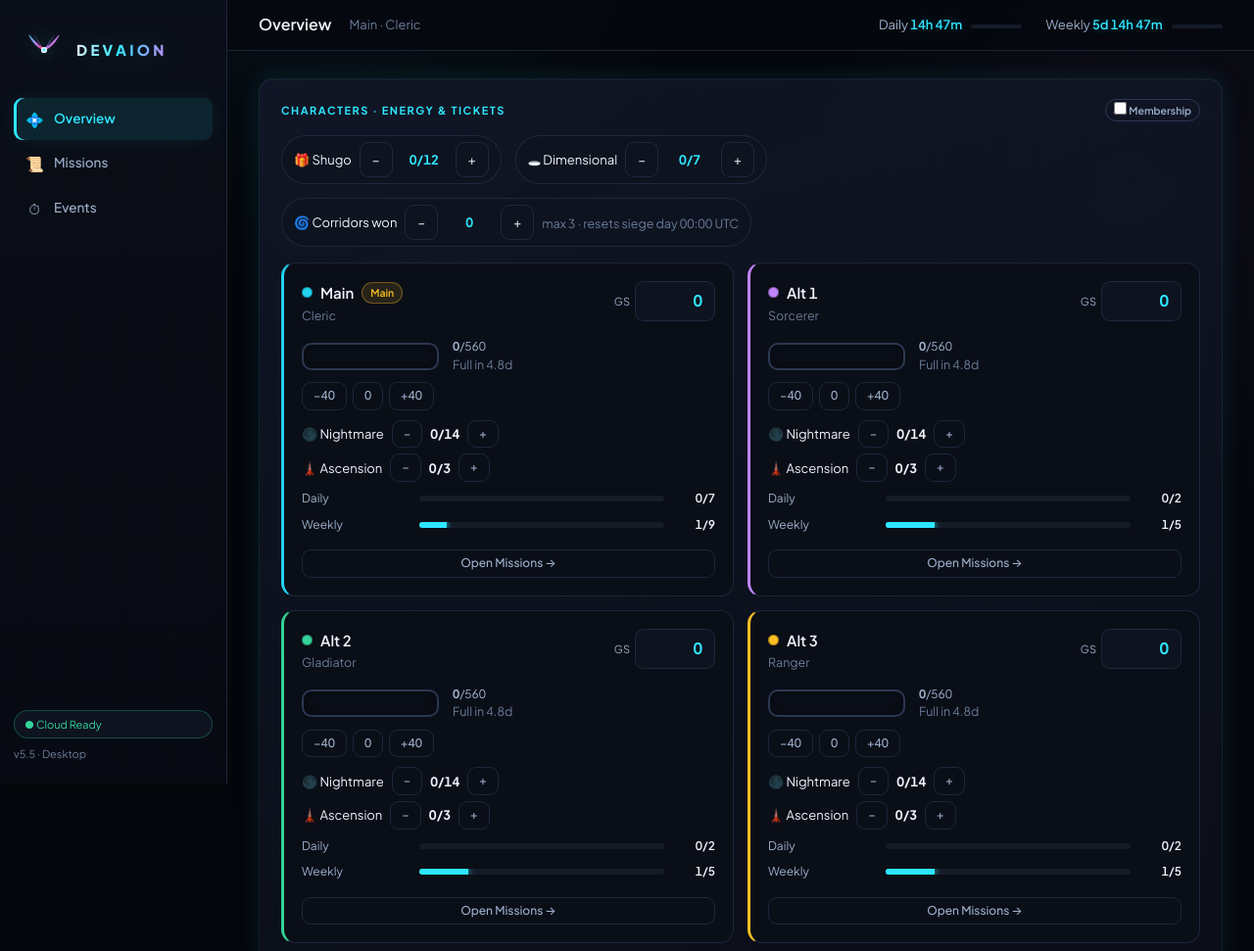
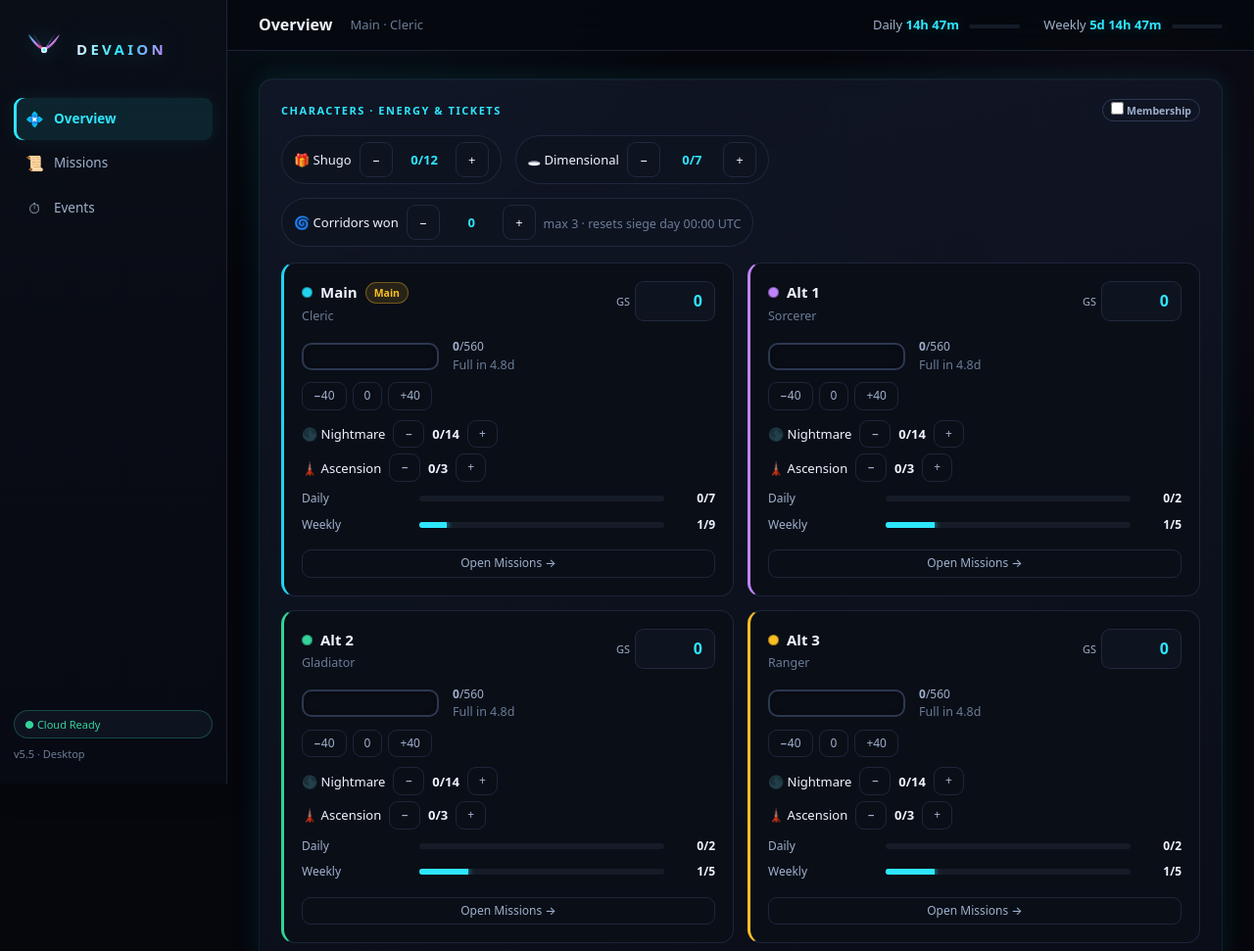
Before and after one commit to Selbarins/devaion, a website built with Vite: page index.html in a window 1280 px wide. Shown: the top 971 px of the page at 98% size. Built offline with nearby package versions, Linux system fonts and the light colour scheme; no server answers.

Commit message:
Update index.html

```diff
--- a/index.html
+++ b/index.html
@@ -6,7 +6,7 @@
   <title>Devaion · Aion 2 Tracker</title>
   <link rel="preconnect" href="https://fonts.googleapis.com">
   <link rel="preconnect" href="https://fonts.gstatic.com" crossorigin>
-  <link href="https://fonts.googleapis.com/css2?family=Plus+Jakarta+Sans:ital,wght@0,400;0,500;0,600;0,700;0,800;1,400&display=swap" rel="stylesheet">
+  <link href="https://fonts.googleapis.com/css2?family=Geist:wght@100..900&display=swap" rel="stylesheet">
   <link rel="stylesheet" href="/src/styles.css">
 </head>
 <body>
```
